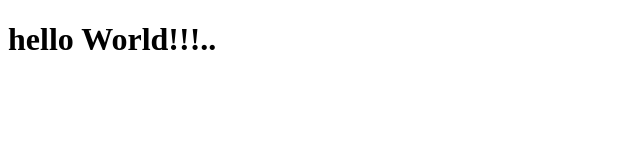
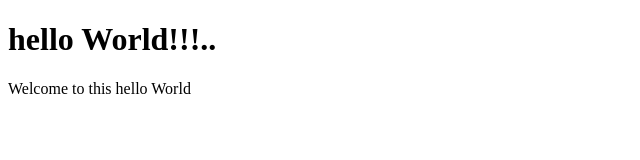
Before and after one commit to santhoshbalajik/alpha, a plain HTML site: page index.html in a window 1280 px wide. Shown: the whole page, without its empty margins (0-640 px from the left). Drawn offline with Linux system fonts and the light colour scheme.

Commit message:
updated index and style

```diff
--- a/index.html
+++ b/index.html
@@ -7,5 +7,6 @@
 </head>
 <body>
     <h1>hello World!!!..</h1>
+    <p>Welcome to this hello World</p>
 </body>
 </html>
--- a/style.css
+++ b/style.css
@@ -1,5 +1,6 @@
 *{
-    padding: 0%;
+
     box-sizing: border-box;
     margin: 0%;
+    padding: 0%;
 }
```
